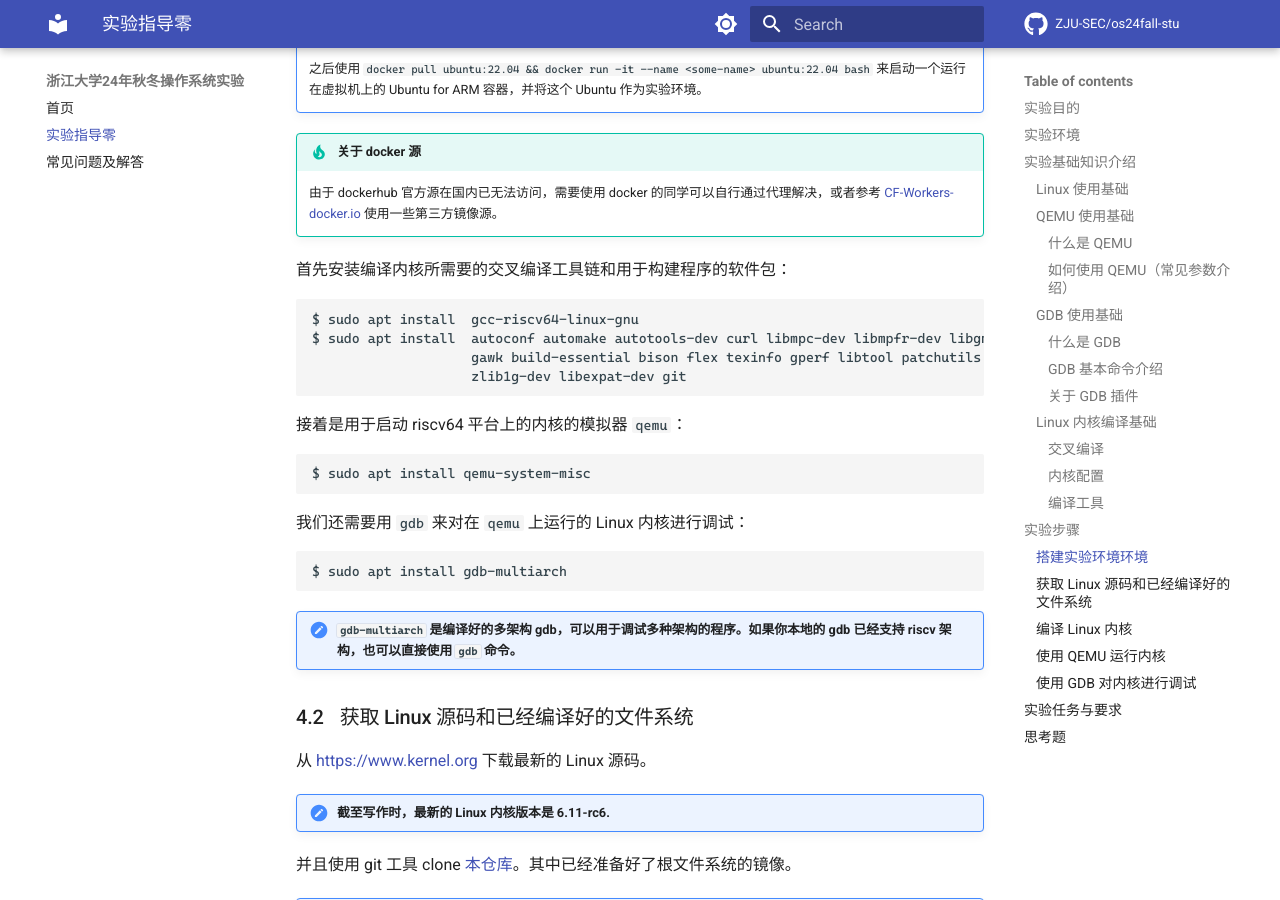
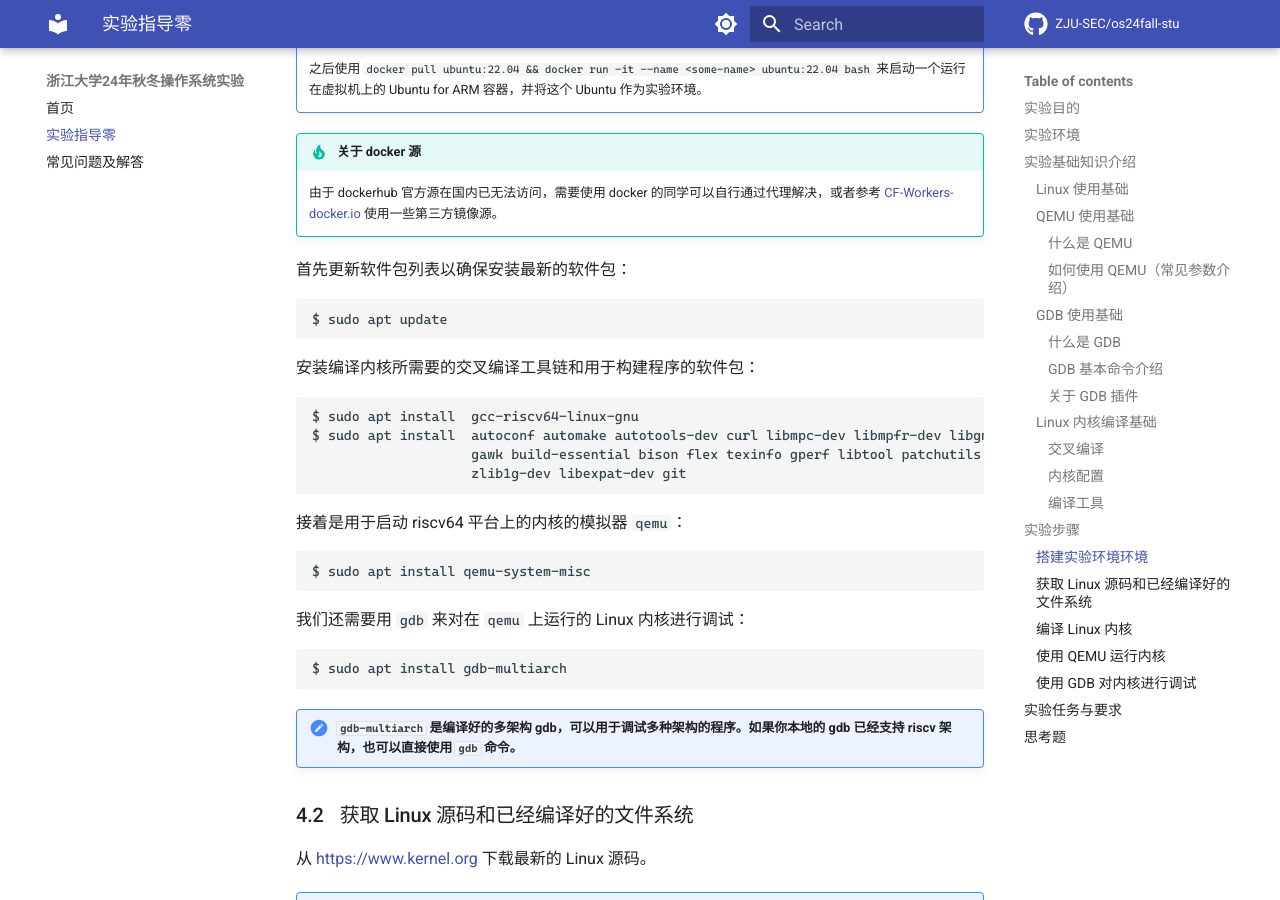
Before and after one commit to lazyyy77/MiniOS, an MkDocs documentation site: the page built from docs/lab0.md, in a window 1280 px wide and 900 px high, scrolled down 4824 px. Built offline with MkDocs 1.6.1 and Material for MkDocs 9.7.7, drawn with Linux system fonts in a browser that asks for light colours; some web fonts are replaced; comment, search, counter and statistics services are not loaded.

Commit message:
docs: improve lab0 docs
run `sudo apt update` before install packages to avoid some error

````diff
--- a/docs/lab0.md
+++ b/docs/lab0.md
@@ -159,7 +159,13 @@ $ make ARCH=riscv CROSS_COMPILE=riscv64-linux-gnu-  # 编译 RISC-V 平台内核
 !!! tip "关于 docker 源"
     由于 dockerhub 官方源在国内已无法访问，需要使用 docker 的同学可以自行通过代理解决，或者参考 [CF-Workers-docker.io](https://github.com/cmliu/CF-Workers-docker.io) 使用一些第三方镜像源。
 
-首先安装编译内核所需要的交叉编译工具链和用于构建程序的软件包：
+首先更新软件包列表以确保安装最新的软件包：
+
+```bash
+$ sudo apt update
+```
+
+安装编译内核所需要的交叉编译工具链和用于构建程序的软件包：
 
 ```bash
 $ sudo apt install  gcc-riscv64-linux-gnu
````
